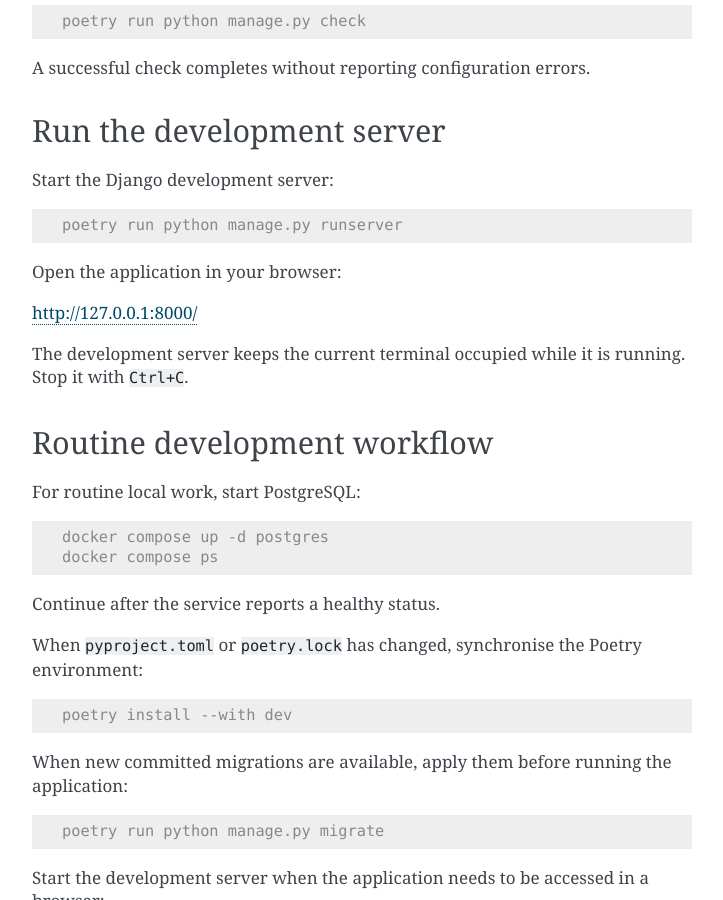
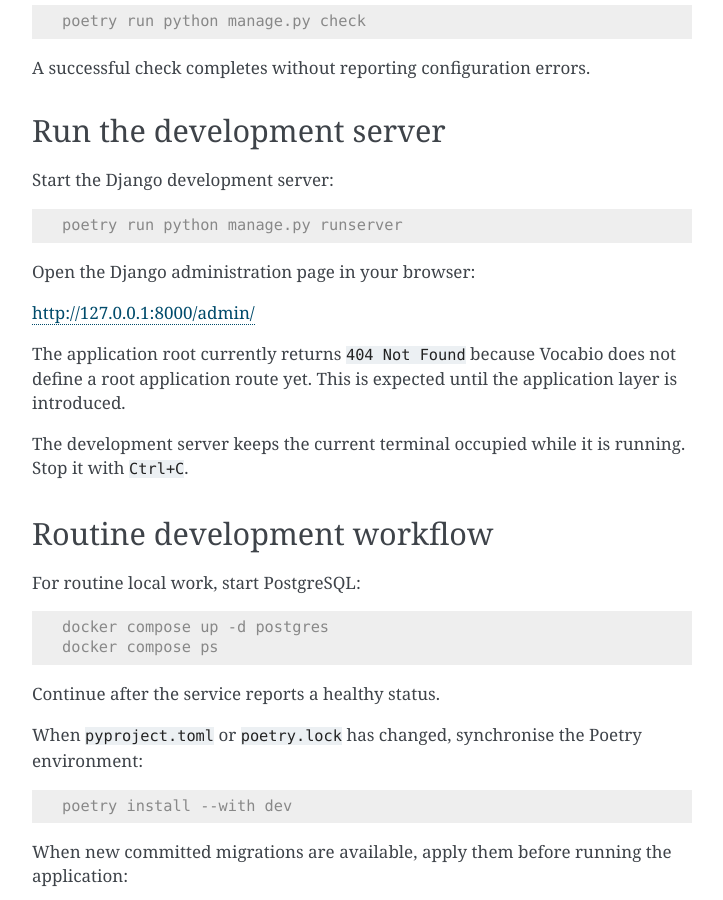
Before and after one commit to alex-nuclearboy/vocabio, a Sphinx documentation site: the page built from docs/source/getting-started/local-development.rst, in a window 1280 px wide and 900 px high, scrolled down 2289 px. Shown: the whole window, without its empty margins (388-1111 px from the left). Built offline with Sphinx 7.4.7, drawn with Linux system fonts in a browser that asks for light colours.

Commit message:
docs: align development documentation with current project state
Update development documentation to reflect the current CI environment and available Django routes.

- document all security environment variables used by CI
- direct local development access to the Django administration page
- document the expected root URL 404 before the application layer is added

```diff
--- a/docs/source/getting-started/local-development.rst
+++ b/docs/source/getting-started/local-development.rst
@@ -132,9 +132,13 @@
 
    poetry run python manage.py runserver
 
-Open the application in your browser:
+Open the Django administration page in your browser:
 
-`http://127.0.0.1:8000/ <http://127.0.0.1:8000/>`_
+`http://127.0.0.1:8000/admin/ <http://127.0.0.1:8000/admin/>`_
+
+The application root currently returns ``404 Not Found`` because Vocabio
+does not define a root application route yet. This is expected until the
+application layer is introduced.
 
 The development server keeps the current terminal occupied while it is
 running. Stop it with ``Ctrl+C``.
```
Also changed, not shown: docs/source/development/continuous-integration.rst (+7 -0 lines).
